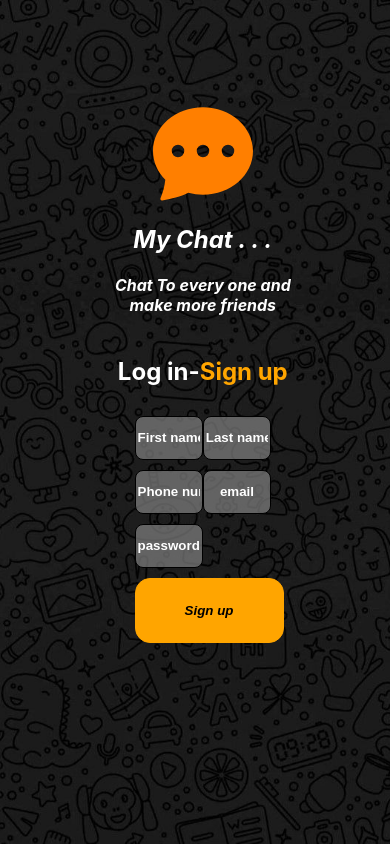
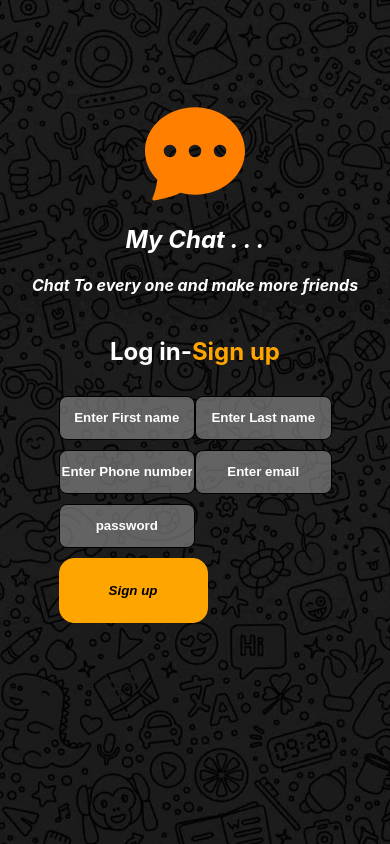
Before and after one commit to mohabElhpashy/chating-app, a React (Create React App) app: page / in a window 390 px wide. Both pictures are taken after a click on the element "Sign up". Built offline with nearby package versions, Linux system fonts and the light colour scheme.

Commit message:
new design

```diff
--- a/src/Components/Regestration/Regest.js
+++ b/src/Components/Regestration/Regest.js
@@ -16,16 +16,16 @@ function Regest() {
        <h2 onClick={()=>setCheckLogin(true)} style={{color:CheckLogin?'orange':'white'}}>Log in</h2> <h2>-</h2>
        <h2 onClick={()=>setCheckLogin(false)} style={{color:!CheckLogin?'orange':'white'}}>Sign up</h2></div>
            <div className={Style.DivInput} style={{display:CheckLogin?"flex":"none"}} >
-                      <input placeholder="User name" type='username'/>
-                      <input placeholder='password' type='password'/>
+                      <input placeholder="Enter User name" type='username'/>
+                      <input placeholder='Enter password' type='password'/>
                       <button className={Style.Buttons}>Log In</button>
 
                   </div>
                   <div className={Style.DivInputSignup} style={{display:!CheckLogin?"grid":"none"}} >
-                      <input placeholder="First name" type='text'/>
-                      <input placeholder="Last name" type='text'/>
-                      <input placeholder="Phone number" type='text'/>
-                      <input placeholder="email" type='text'/>
+                      <input placeholder="Enter First name" type='text'/>
+                      <input placeholder="Enter Last name" type='text'/>
+                      <input placeholder="Enter Phone number" type='text'/>
+                      <input placeholder="Enter email" type='text'/>
                       <input className={Style.III} placeholder='password' type='password'/><br/>
                       <button className={Style.Buttons}>Sign up</button>
 
--- a/src/Components/Regestration/Regest.module.css
+++ b/src/Components/Regestration/Regest.module.css
@@ -82,3 +82,9 @@ margin-top: 10px;}
     /* padding-left: 40%; */
     text-align: center;
  }
+ @media(max-width:425px){
+     .RegestContent{
+         width:100%;
+         left:0
+     }
+ }
```
